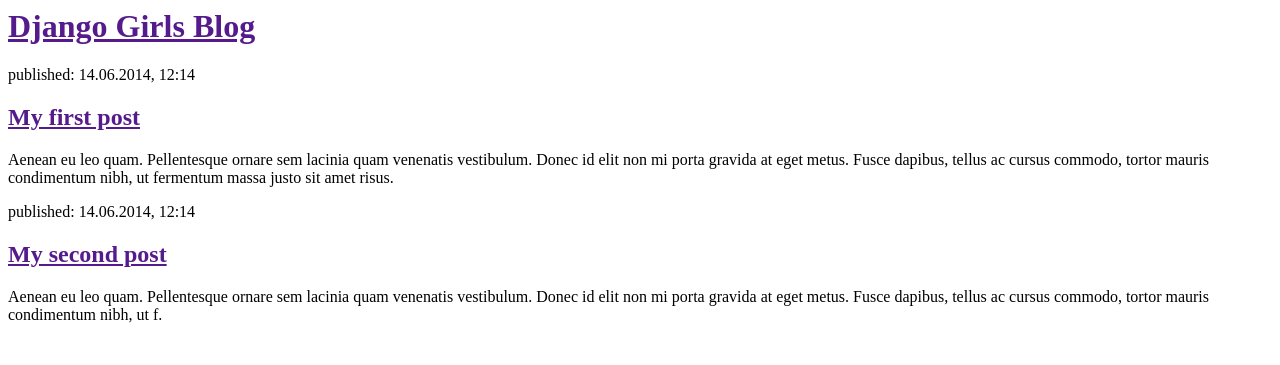
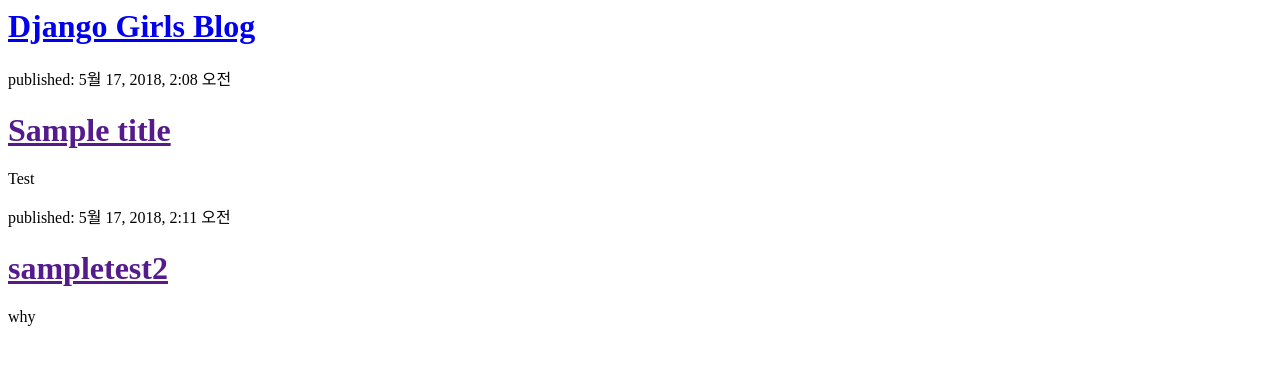
Before and after one commit to hyeongminoh/ch03_02, a Django app: page / in a window 1280 px wide. Shown: the top 365 px of the page. Run offline with Django 3.2, Linux system fonts and the light colour scheme; data comes from the database, SQL or seed files in the repository; both versions use the stored data as it was after the commit.

Commit message:
Modified templates to display posts from database.

```diff
--- a/blog/admin.py
+++ b/blog/admin.py
@@ -1,5 +1,6 @@
+
+# Register your models here.
 from django.contrib import admin
 from .models import Post
 
 admin.site.register(Post)
-# Register your models here.
--- a/blog/models.py
+++ b/blog/models.py
@@ -2,7 +2,7 @@ from django.db import models
 from django.utils import timezone
 
 class Post(models.Model):
-    author = models.ForeignKey('auth.User')
+    author = models.ForeignKey('auth.User', on_delete=models.CASCADE)
     title = models.CharField(max_length=200)
     text = models.TextField()
     created_date = models.DateTimeField(
--- a/blog/templates/blog/post_list.html
+++ b/blog/templates/blog/post_list.html
@@ -1,24 +1,11 @@
-<html>
- <head>
- <title>Django Girls blog</title>
- </head>
- <body>
- <div>
- <h1><a href="">Django Girls Blog</a></h1>
- </div>
- <div>
- <p>published: 14.06.2014, 12:14</p>
- <h2><a href="">My first post</a></h2>
- <p>Aenean eu leo quam. Pellentesque ornare sem lacinia quam venenatis vestibulum. Donec id
-elit non mi porta gravida at eget metus. Fusce dapibus, tellus ac cursus commodo, tortor mauris
-condimentum nibh, ut fermentum massa justo sit amet risus.</p>
- </div>
- <div>
- <p>published: 14.06.2014, 12:14</p>
- <h2><a href="">My second post</a></h2>
- <p>Aenean eu leo quam. Pellentesque ornare sem lacinia quam venenatis vestibulum. Donec id
-elit non mi porta gravida at eget metus. Fusce dapibus, tellus ac cursus commodo, tortor mauris
-condimentum nibh, ut f.</p>
- </div>
- </body>
-</html>
+<div>
+	<h1><a href="/">Django Girls Blog</a></h1>
+</div>
+
+{% for post in posts %}
+	<div>
+		<p>published: {{ post.published_date }}</p>
+		<h1><a href="">{{ post.title }}</a></h1>
+		<p>{{ post.text|linebreaksbr }}</p>
+	</div>
+{% endfor %}
--- a/blog/views.py
+++ b/blog/views.py
@@ -1,5 +1,8 @@
+
 from django.shortcuts import render
+from django.utils import timezone
+from .models import Post
 
-# Create your views here.
 def post_list(request):
-	return render(request, 'blog/post_list.html', {})
+	posts = Post.objects.filter(published_date__lte=timezone.now()).order_by('published_date')
+	return render(request, 'blog/post_list.html', {'posts': posts})
```
Also changed, not shown: db.sqlite3.
